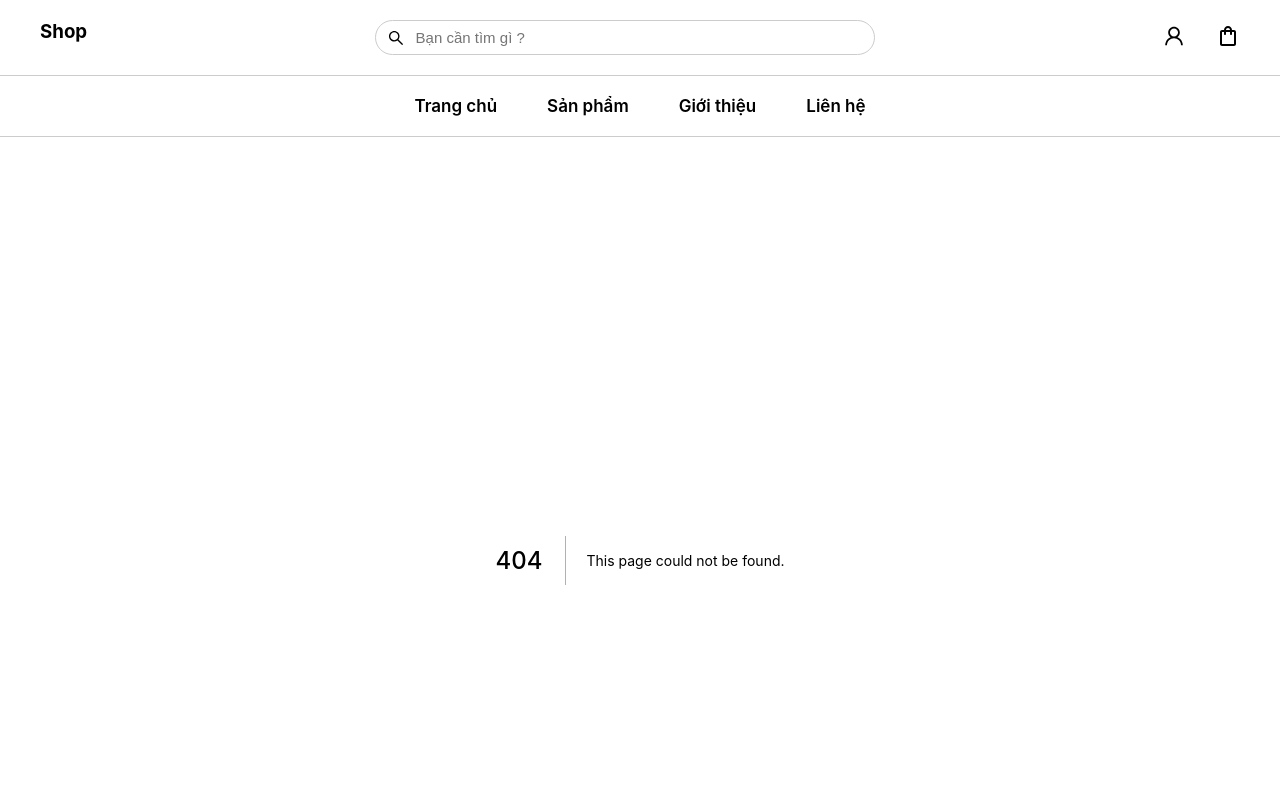
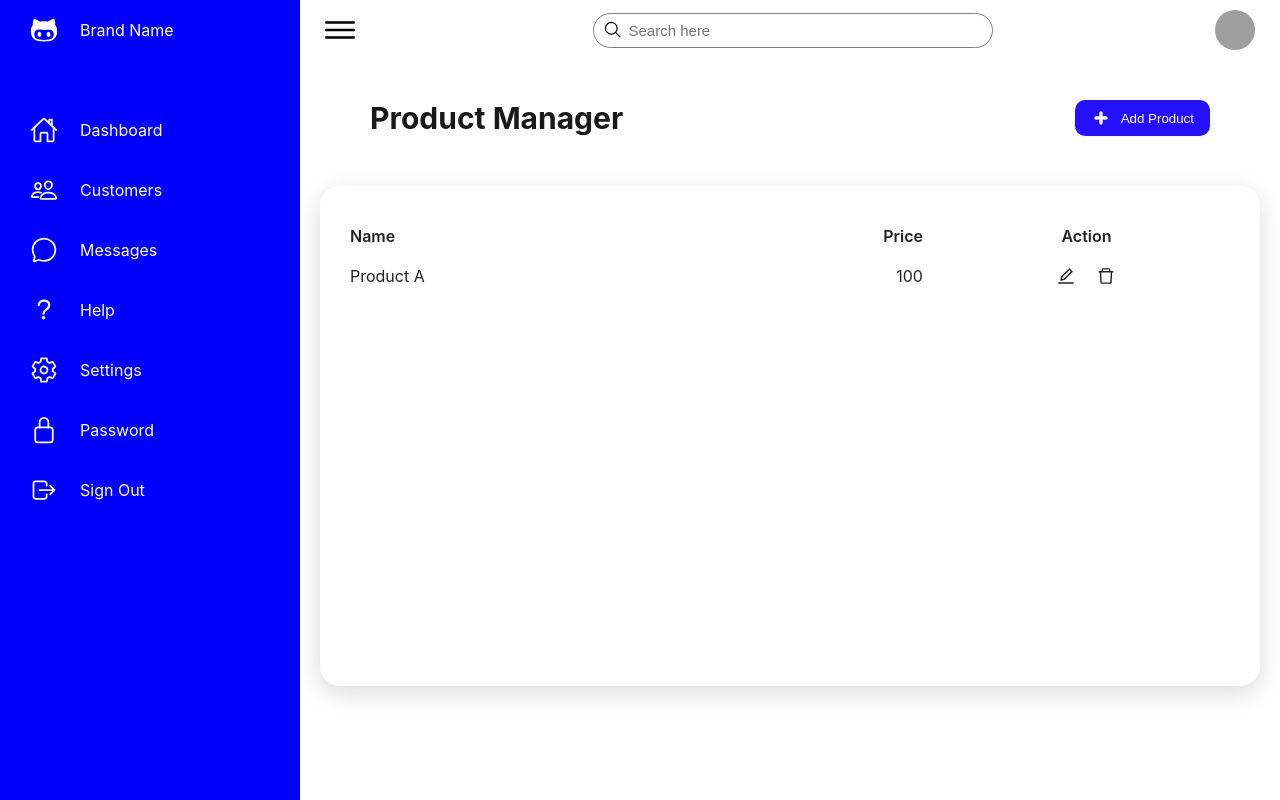
Before and after one commit to pvq2k2/Assignment_NextJs_Group_5, a Next.js app: page /admin/products in a window 1280 px wide. Before the commit this address had no page. Shown: the top 800 px of the page. Built offline with nearby package versions, Linux system fonts and the light colour scheme; grey boxes are pictures that could not be loaded.

Commit message:
FRONT-14 feature: Create ui page product manager

```diff
--- /dev/null
+++ b/pages/admin/products/index.tsx
@@ -0,0 +1,45 @@
+import React from "react";
+import { AiOutlineDelete, AiOutlineEdit } from "react-icons/ai";
+import { TiPlus } from "react-icons/ti";
+import AdminLayout from "../../../components/Layout/admin";
+import styles from "./styles/productManager.module.scss";
+type Props = {};
+
+const ProductManager = (props: Props) => {
+  return (
+    <div className={styles.content}>
+      <header>
+        <div className={styles.title}>Product Manager</div>
+        <button className={styles.btn}>
+          <TiPlus className={styles.io} /> <span>Add Product</span>
+        </button>
+      </header>
+      <main>
+        <table>
+          <thead>
+            <tr>
+              <td>Name</td>
+              <td>Price</td>
+              <td>Action</td>
+            </tr>
+          </thead>
+          <tbody>
+              <tr>
+              <td>Product A</td>
+              <td>100</td>
+              <td className={styles.action}>
+                  <AiOutlineEdit className={styles.edit} />
+                  <AiOutlineDelete className={styles.delete} />
+              </td>
+              </tr>
+
+          </tbody>
+        </table>
+      </main>
+    </div>
+  );
+};
+
+ProductManager.Layout = AdminLayout;
+
+export default ProductManager;
--- /dev/null
+++ b/pages/admin/products/styles/productManager.module.scss
@@ -0,0 +1,120 @@
+.content {
+  position: relative;
+  width: 100%;
+  padding: 20px;
+  header {
+    display: flex;
+    justify-content: space-between;
+    padding: 20px 50px;
+    border-radius: 10px;
+
+    .title {
+      font-size: 30px;
+      font-weight: bold;
+      color: rgb(25, 25, 25);
+    }
+
+    .btn {
+      display: inline-flex;
+      align-items: center;
+      background-color: rgb(36, 16, 255);
+      color: white;
+      padding: 8px 16px;
+      border-radius: 10px;
+      border: none;
+
+      .io {
+        font-size: 20px;
+        margin-right: 10px;
+      }
+      &:hover {
+        background-color: rgba(89, 74, 255, 1);
+      }
+    }
+  }
+
+  main {
+    position: relative;
+    min-height: 500px;
+    overflow: auto;
+    background: white;
+    padding: 20px;
+    margin-top: 30px;
+    box-shadow: 0 7px 25px rgb(0 0 0 / 15%);
+    border-radius: 20px;
+
+    table {
+      width: 100%;
+      border-collapse: collapse;
+      margin-top: 10px;
+
+      thead td {
+        font-weight: 600;
+      }
+      tr {
+        color: #222;
+        border-bottom: 1px solid rgba(0, 0, 0, 0.1);
+        td {
+          padding: 10px;
+
+          &:last-child,
+          &:nth-child(2) {
+            text-align: end;
+          }
+          &:nth-child(3) {
+            text-align: center;
+          }
+        }
+
+        &:last-child {
+          border-bottom: none;
+        }
+
+        .action {
+          display: flex;
+          justify-content: center;
+          gap: 20px;
+          font-size: 20px;
+
+          .edit:hover {
+            transition: all 0.5s ease-in-out;
+            color: #ffc107;
+          }
+          .delete:hover {
+            transition: all 0.5s ease-in-out;
+            color: #dc3545;
+          }
+        }
+      }
+
+      tbody tr:hover {
+        background: blue;
+        color: white;
+      }
+    }
+  }
+}
+
+@media (max-width: 991px) {
+  .content {
+    header {
+      padding: 10px;
+    }
+  }
+}
+
+@media (max-width: 480px) {
+  .content {
+    header {
+      padding: 10px;
+
+      .title {
+        font-size: 20px;
+      }
+
+      .btn {
+        padding: 8px;
+      }
+    }
+  }
+}
```
